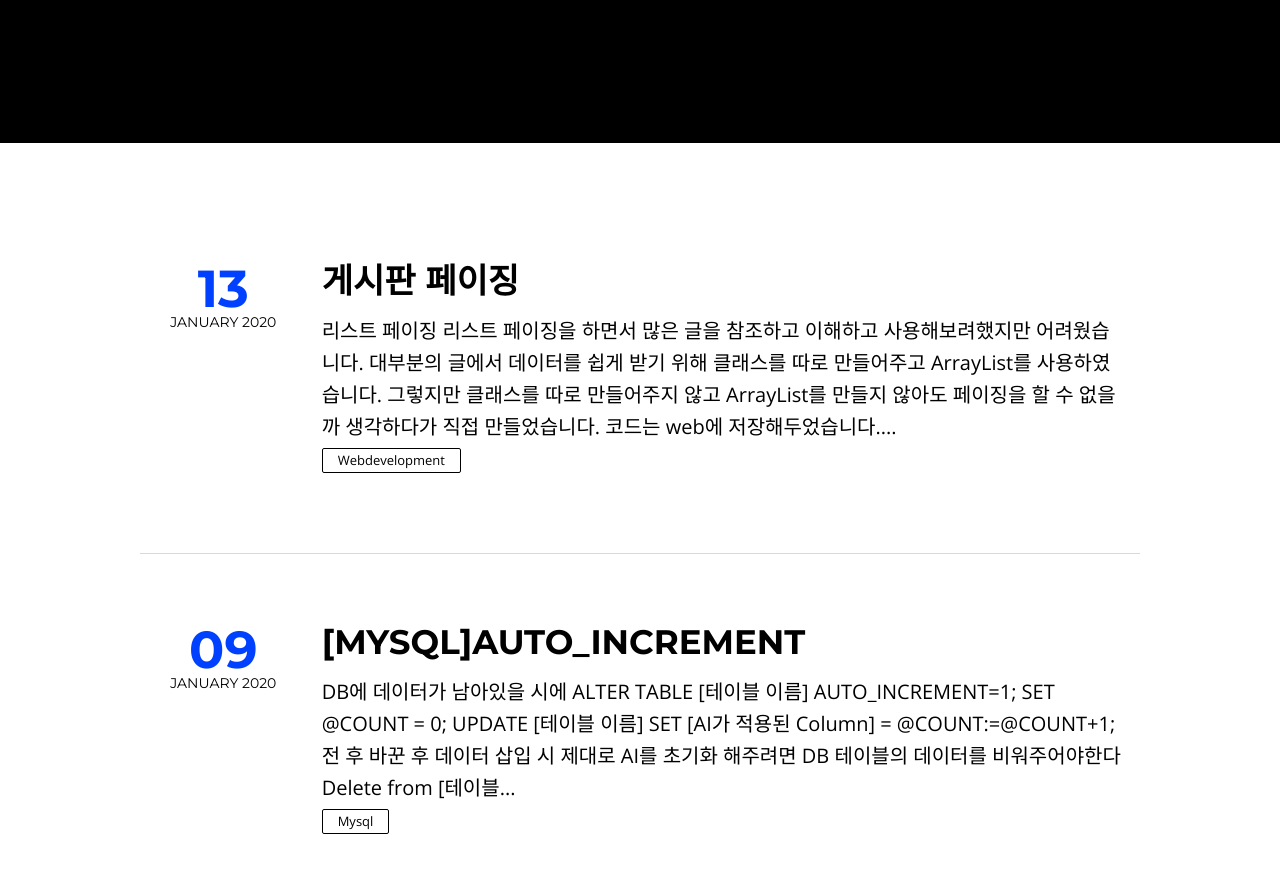
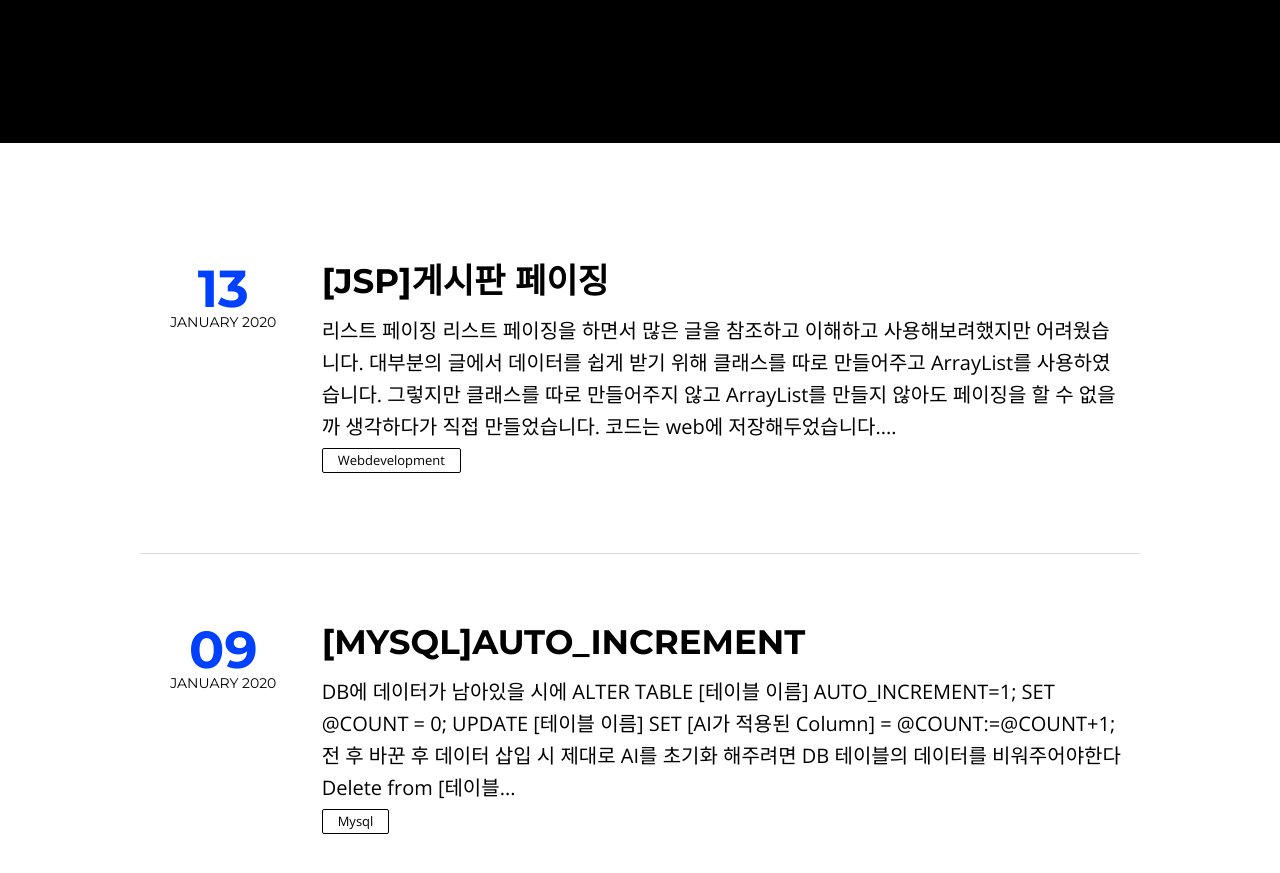
Before and after one commit to NamSuJi/namsuji.github.io, a Jekyll site: the page built from index.html, in a window 1280 px wide and 900 px high, scrolled down 381 px. Shown: the top 873 px of the window. Built offline with Jekyll 4.4.1, drawn with Linux system fonts in a browser that asks for light colours; nearby versions of some CDN libraries; the list of posts is cut into pages by our own code.

Commit message:
Update 2020-01-13-listPaging.md

```diff
--- a/_posts/2020-01-13-listPaging.md
+++ b/_posts/2020-01-13-listPaging.md
@@ -1,6 +1,6 @@
 ---
 layout: post
-title: "게시판 페이징"
+title: "[JSP]게시판 페이징"
 description: 게시판 페이징하는 방법
 headline:
 modified: 2020-01-13
@@ -13,8 +13,7 @@ comments: true
 share: true
 featured: true
 ---
-
-### 리스트 페이징
+> 리스트 페이징
 리스트 페이징을 하면서 많은 글을 참조하고 이해하고 사용해보려했지만 어려웠습니다.
 대부분의 글에서 데이터를 쉽게 받기 위해 클래스를 따로 만들어주고 ArrayList를 사용하였습니다.
 그렇지만 클래스를 따로 만들어주지 않고 ArrayList를 만들지 않아도 페이징을 할 수 없을까 생각하다가 직접 만들었습니다.
```
